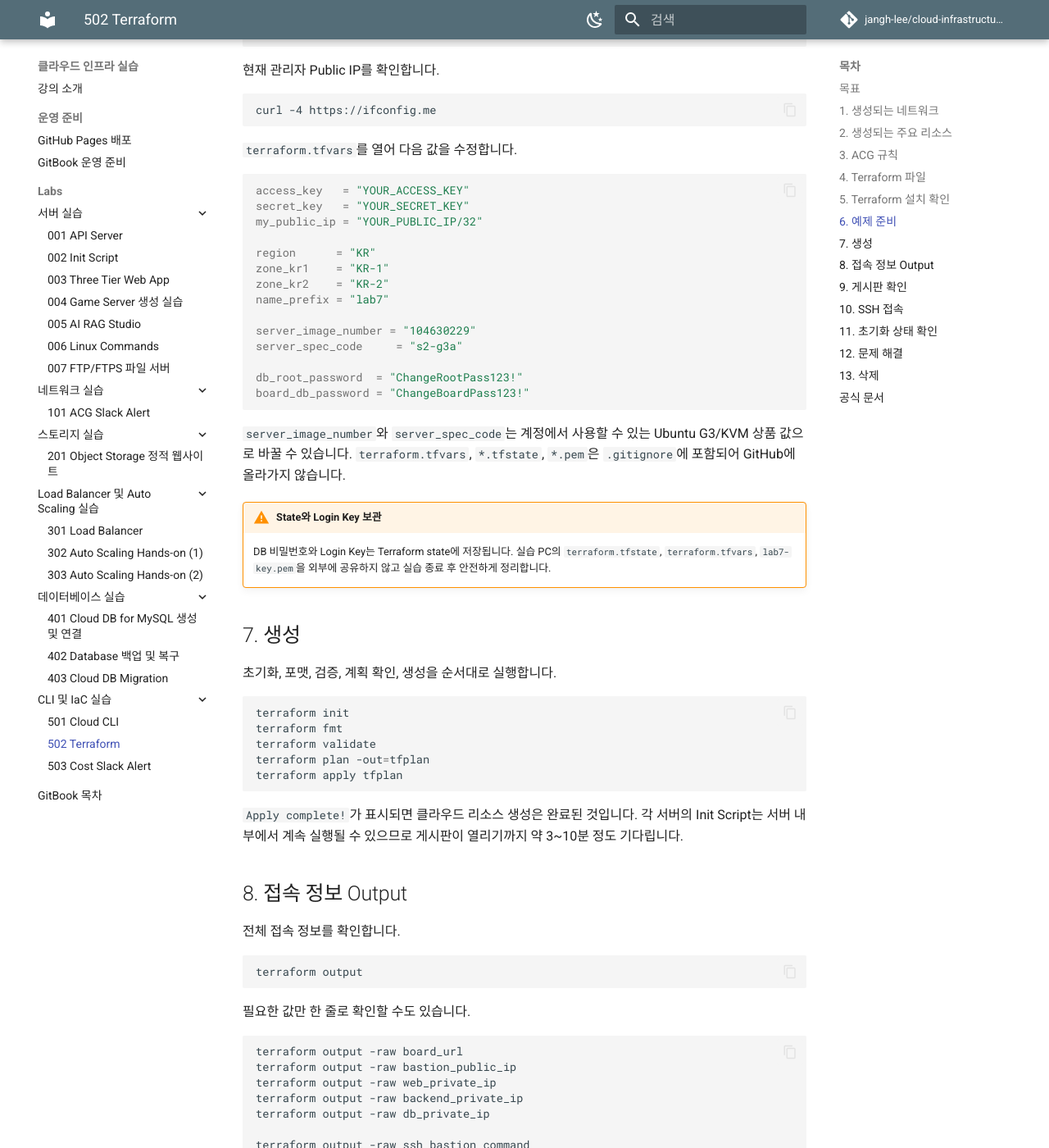
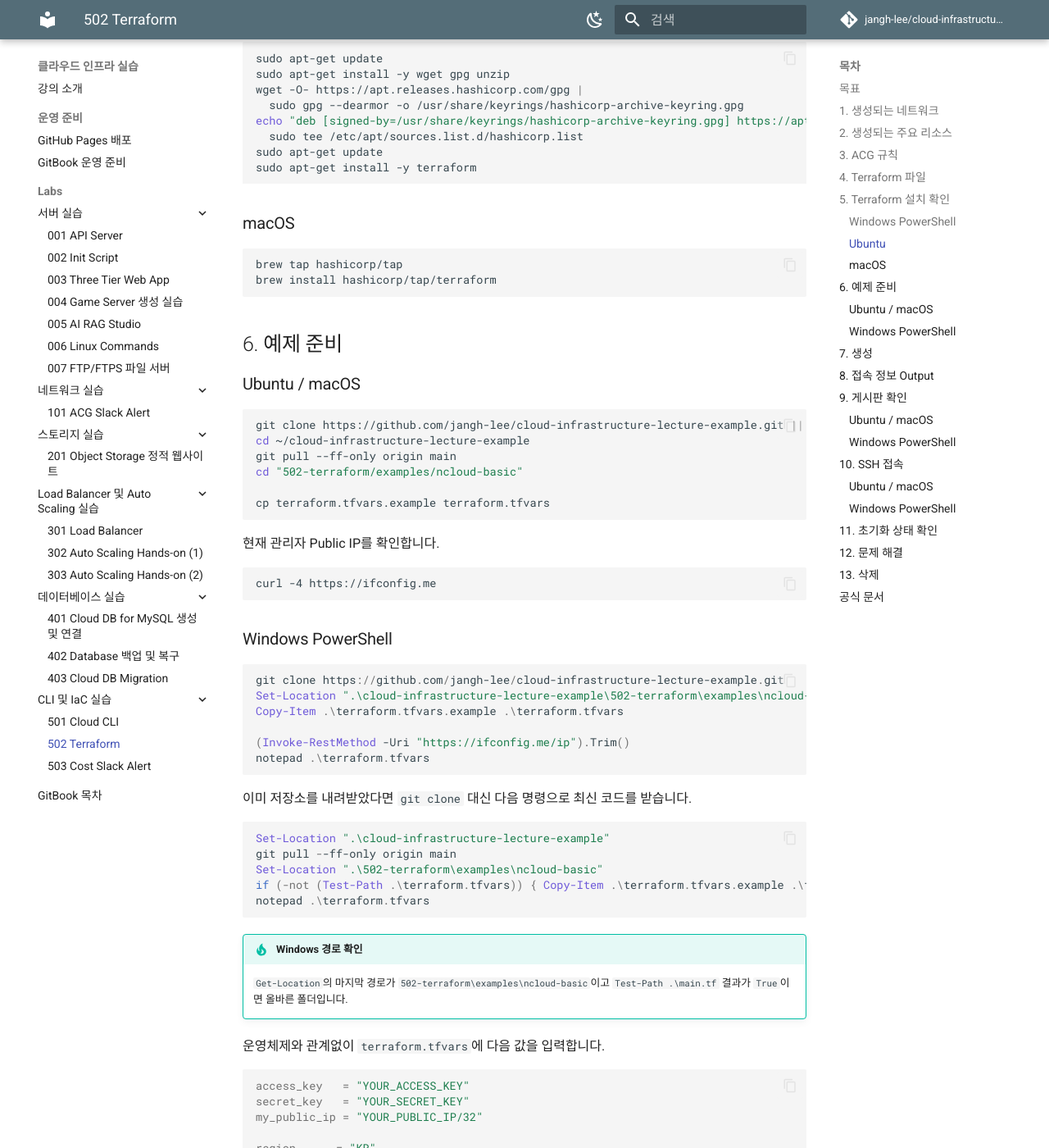
Before and after one commit to jangh-lee/cloud-infrastructure-lecture-example, an MkDocs documentation site: the page built from gitbook/labs/502-terraform.md, in a window 1280 px wide and 1400 px high, scrolled down 3934 px. Shown: the whole window at 82% size. Built offline with MkDocs 1.6.1 and Material for MkDocs 9.7.7, drawn with Linux system fonts in a browser that asks for light colours; comment, search, counter and statistics services are not loaded; some of the changed text lies outside the part shown.

Commit message:
Add Windows Terraform lab instructions

````diff
--- a/gitbook/labs/502-terraform.md
+++ b/gitbook/labs/502-terraform.md
@@ -100,6 +100,29 @@
 
 ## 5. Terraform 설치 확인
 
+자신의 실습 PC 운영체제에 맞는 터미널에서 진행합니다. Windows는 **PowerShell**, macOS와 Ubuntu는 **Terminal**을 사용합니다.
+
+### Windows PowerShell
+
+PowerShell을 **관리자 권한**으로 열고 Git과 Terraform을 설치합니다.
+
+```powershell
+winget install --exact --id Git.Git
+winget install --exact --id Hashicorp.Terraform
+```
+
+설치가 끝나면 PowerShell을 닫았다가 다시 열고 버전을 확인합니다.
+
+```powershell
+git --version
+terraform version
+ssh -V
+```
+
+`git version`, `Terraform v...`, `OpenSSH_for_Windows...`가 각각 표시되면 통과입니다. `ssh`를 찾을 수 없다면 Windows 설정의 **시스템 > 선택적 기능**에서 `OpenSSH 클라이언트`를 설치합니다.
+
+### Ubuntu
+
 ```bash
 terraform version
 ```
@@ -117,7 +140,7 @@
 sudo apt-get install -y terraform
 ```
 
-macOS:
+### macOS
 
 ```bash
 brew tap hashicorp/tap
@@ -125,6 +148,8 @@
 ```
 
 ## 6. 예제 준비
+
+### Ubuntu / macOS
 
 ```bash
 git clone https://github.com/jangh-lee/cloud-infrastructure-lecture-example.git || true
@@ -141,7 +166,31 @@
 curl -4 https://ifconfig.me
 ```
 
-`terraform.tfvars`를 열어 다음 값을 수정합니다.
+### Windows PowerShell
+
+```powershell
+git clone https://github.com/jangh-lee/cloud-infrastructure-lecture-example.git
+Set-Location ".\cloud-infrastructure-lecture-example\502-terraform\examples\ncloud-basic"
+Copy-Item .\terraform.tfvars.example .\terraform.tfvars
+
+(Invoke-RestMethod -Uri "https://ifconfig.me/ip").Trim()
+notepad .\terraform.tfvars
+```
+
+이미 저장소를 내려받았다면 `git clone` 대신 다음 명령으로 최신 코드를 받습니다.
+
+```powershell
+Set-Location ".\cloud-infrastructure-lecture-example"
+git pull --ff-only origin main
+Set-Location ".\502-terraform\examples\ncloud-basic"
+if (-not (Test-Path .\terraform.tfvars)) { Copy-Item .\terraform.tfvars.example .\terraform.tfvars }
+notepad .\terraform.tfvars
+```
+
+!!! tip "Windows 경로 확인"
+    `Get-Location`의 마지막 경로가 `502-terraform\examples\ncloud-basic`이고 `Test-Path .\main.tf` 결과가 `True`이면 올바른 폴더입니다.
+
+운영체제와 관계없이 `terraform.tfvars`에 다음 값을 입력합니다.
 
 ```hcl
 access_key   = "YOUR_ACCESS_KEY"
@@ -169,7 +218,7 @@
 
 초기화, 포맷, 검증, 계획 확인, 생성을 순서대로 실행합니다.
 
-```bash
+```console
 terraform init
 terraform fmt
 terraform validate
@@ -178,6 +227,9 @@
 ```
 
 `Apply complete!`가 표시되면 클라우드 리소스 생성은 완료된 것입니다. 각 서버의 Init Script는 서버 내부에서 계속 실행될 수 있으므로 게시판이 열리기까지 약 3~10분 정도 기다립니다.
+
+!!! note "Windows에서도 명령은 같습니다"
+    위 다섯 줄은 PowerShell에 그대로 복사해 실행합니다. `tfplan`은 실행 파일이 아니라 Terraform이 생성한 실행 계획 파일입니다.
 
 ## 8. 접속 정보 Output
 
@@ -221,12 +273,28 @@
 
 ALB를 통한 전체 경로를 확인합니다.
 
+### Ubuntu / macOS
+
 ```bash
 BOARD_URL=$(terraform output -raw board_url)
 
 curl -i "${BOARD_URL}healthz"
 curl -i "${BOARD_URL}api/health"
 curl -s "${BOARD_URL}api/posts"
+```
+
+### Windows PowerShell
+
+PowerShell의 `curl` 별칭 대신 실제 curl 프로그램인 `curl.exe`를 사용합니다.
+
+```powershell
+$BOARD_URL = terraform output -raw board_url
+
+curl.exe -i "${BOARD_URL}healthz"
+curl.exe -i "${BOARD_URL}api/health"
+curl.exe -s "${BOARD_URL}api/posts"
+
+Start-Process $BOARD_URL
 ```
 
 브라우저에서는 `terraform output -raw board_url`로 출력된 주소를 엽니다. 게시글 조회, 작성, 삭제가 모두 되면 다음 경로가 검증된 것입니다.
@@ -239,6 +307,8 @@
 
 명령을 출력한 뒤 그대로 복사해 실행합니다.
 
+### Ubuntu / macOS
+
 ```bash
 terraform output -raw ssh_bastion_command
 terraform output -raw ssh_web_via_bastion_command
@@ -247,6 +317,24 @@
 ```
 
 `-J`는 내 PC에서 Bastion을 거쳐 Private 서버에 접속하는 SSH ProxyJump 옵션입니다.
+
+### Windows PowerShell
+
+Windows 10/11의 OpenSSH 클라이언트를 사용하면 별도 SSH 프로그램 없이 같은 ProxyJump 접속이 가능합니다.
+
+```powershell
+$BASTION_IP = terraform output -raw bastion_public_ip
+$WEB_IP = terraform output -raw web_private_ip
+$BACKEND_IP = terraform output -raw backend_private_ip
+$DB_IP = terraform output -raw db_private_ip
+
+ssh "root@$BASTION_IP"
+ssh -J "root@$BASTION_IP" "root@$WEB_IP"
+ssh -J "root@$BASTION_IP" "root@$BACKEND_IP"
+ssh -J "root@$BASTION_IP" "root@$DB_IP"
+```
+
+처음 연결할 때 `Are you sure you want to continue connecting`이 나오면 서버 주소를 확인하고 `yes`를 입력합니다. 이후 `terraform output admin_passwords`에 표시된 해당 서버의 관리자 비밀번호를 입력합니다. Private 서버의 프롬프트가 나타나면 ProxyJump 통과입니다.
 
 ## 11. 초기화 상태 확인
 
@@ -301,7 +389,7 @@
 
 NAT Gateway, Public IP, ALB와 서버는 비용이 발생할 수 있으므로 실습이 끝나면 삭제합니다.
 
-```bash
+```console
 terraform destroy
 terraform state list
 ```
@@ -314,3 +402,5 @@
 - [Ncloud Subnet Resource](https://registry.terraform.io/providers/NaverCloudPlatform/ncloud/latest/docs/resources/subnet)
 - [Ncloud Application Load Balancer](https://guide.ncloud-docs.com/docs/loadbalancer-application-vpc)
 - [Ncloud ACG](https://guide.ncloud-docs.com/docs/server-acg-vpc)
+- [HashiCorp Terraform 설치](https://developer.hashicorp.com/terraform/tutorials/aws-get-started/install-cli)
+- [Microsoft OpenSSH for Windows](https://learn.microsoft.com/windows-server/administration/openssh/openssh_install_firstuse)
````
Also changed, not shown: 502-terraform/README.md (+41 -2 lines).
